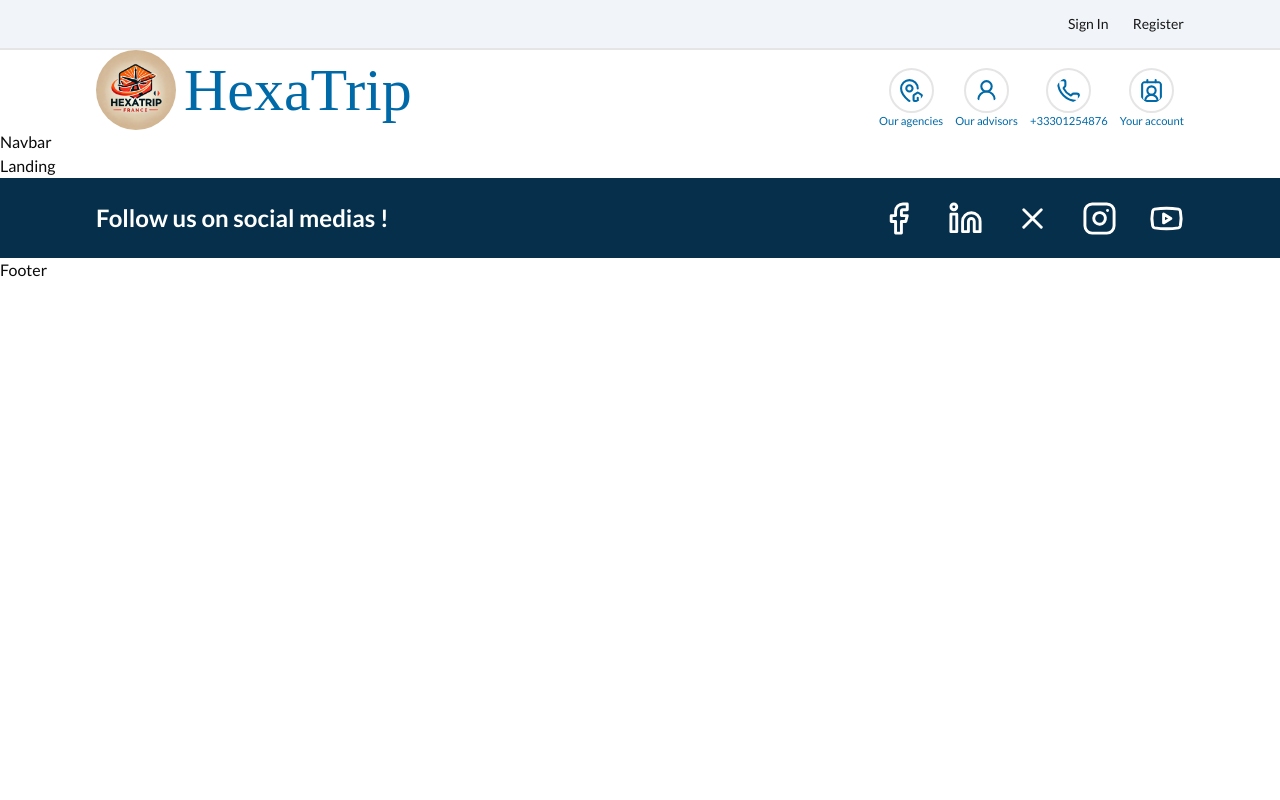
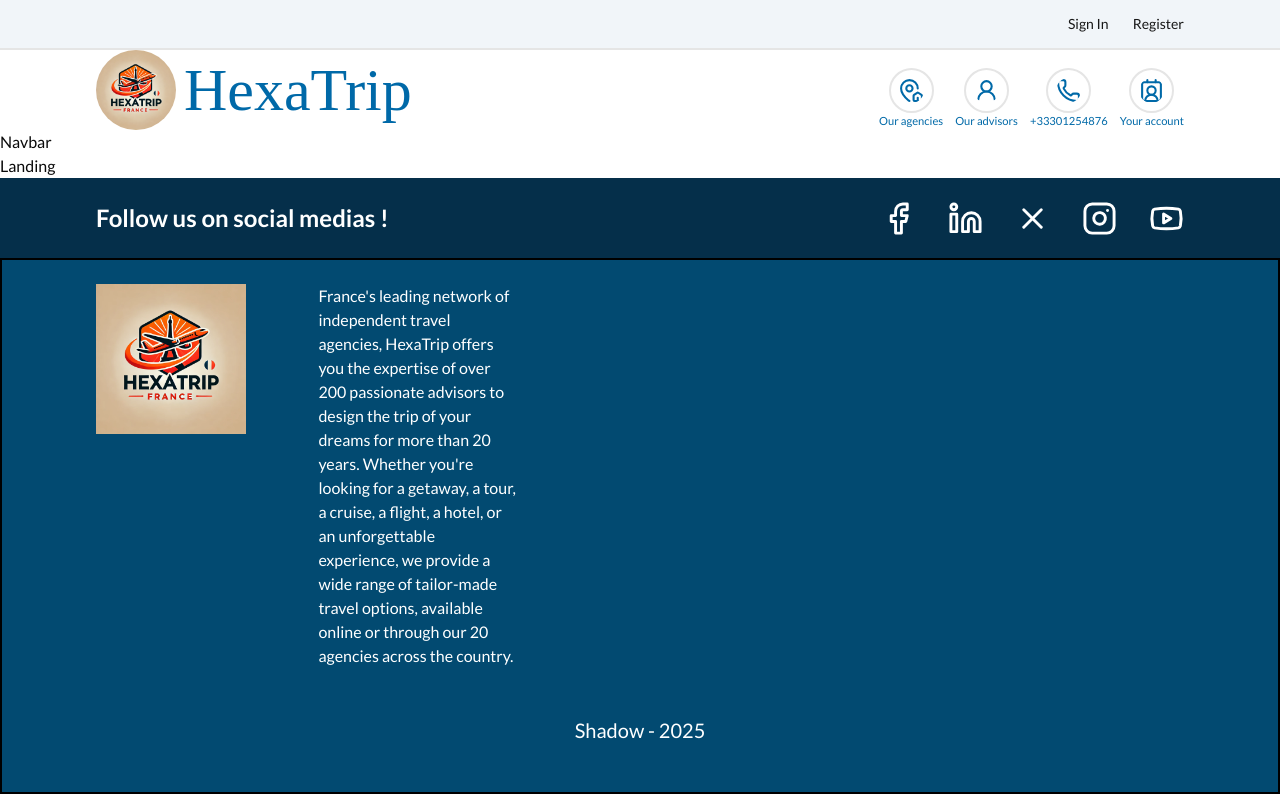
Before and after one commit to shadow-developper/hexatrip-frontend, a React (Vite) app: page / in a window 1280 px wide. Built offline with nearby package versions, Linux system fonts and the light colour scheme; a web font is replaced by a local one.

Commit message:
Footer suite - Épisode n°100

```diff
--- a/src/components/Footer.tsx
+++ b/src/components/Footer.tsx
@@ -2,9 +2,19 @@ import { col1, col2, col3, col4, colTitles, icons, text } from "../utils/footerD
 import logo from "../assets/images/Logo.webp";
 
 const Footer = () => {
-  return (
-	<div>Footer</div>
-  )
+  return <footer className="test min-h-[30vh] bg-sky-900 text-white pb-12">
+      <div className="align-center pt-6 grid grid-cols-1 lg:grid-cols-5 gap-6 place-content-center">
+        <div className="w-[150px] h-[150px]">
+          <img src={logo} alt="Logo footer" className="w-full h-full object-cover"/>
+        </div>
+        <div className="w-full h-full">{text}</div>
+        <div className=""></div>
+        <div className=""></div>
+      </div>
+      <div className="align center text-center capitalize mt-12 text-xl">
+        <p>Shadow - {new Date().getFullYear()}</p>
+      </div>
+  </footer>
 }
 
 export default Footer;
```
